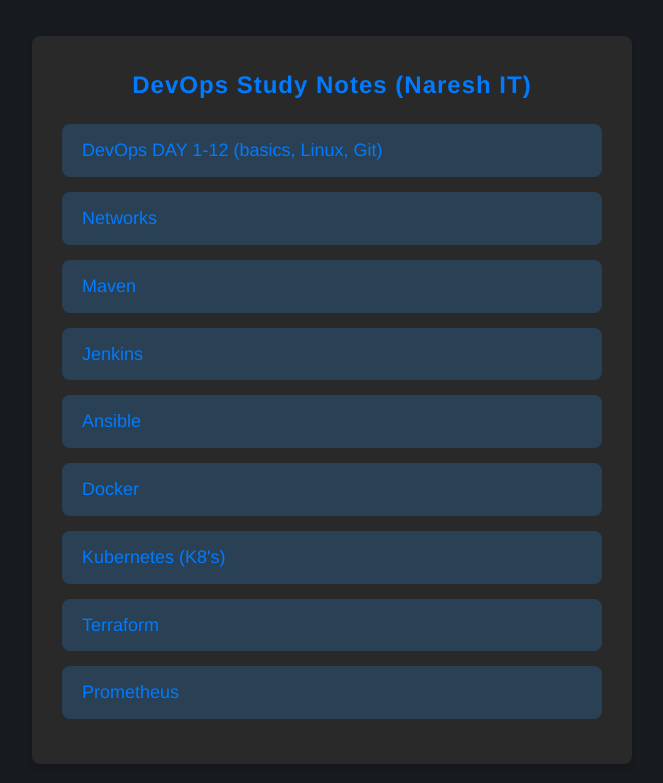
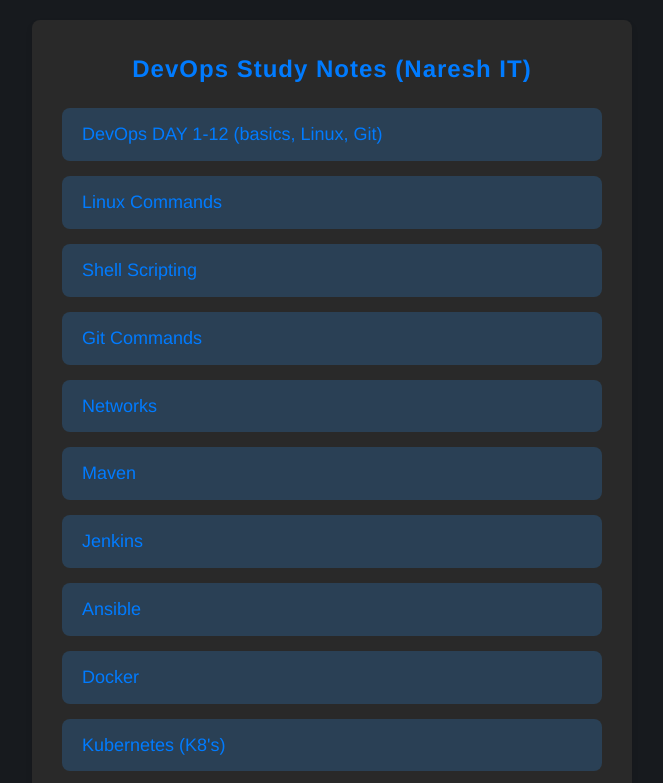
Before and after one commit to wizardXwizard/devops-notes, a plain HTML site: page index.html in a window 1280 px wide. Shown: the top 783 px of the page, without its empty margins (308-971 px from the left). Drawn offline with Linux system fonts and the light colour scheme.

Commit message:
Update index.html

```diff
--- a/index.html
+++ b/index.html
@@ -117,6 +117,29 @@
             >DevOps DAY 1-12 (basics, Linux, Git)</a
           >
         </li>
+                <li>
+          <a
+            href="https://caramel-wren-811.notion.site/Linux-Commands-7ce8f04f96f84d339a198406e1fab932"
+            target="_blank"
+            >Linux Commands</a
+          >
+        </li>
+
+        <li>
+          <a
+            href="#"
+            target="_blank"
+            >Shell Scripting</a
+          >
+        </li>
+
+        <li>
+          <a
+            href="#"
+            target="_blank"
+            >Git Commands</a
+          >
+        </li>
         <li>
           <a
             href="https://www.notion.so/Networking-for-DevOps-a-Complete-Guide-ff86318c7df440249cdc143ab47e9571"
```
